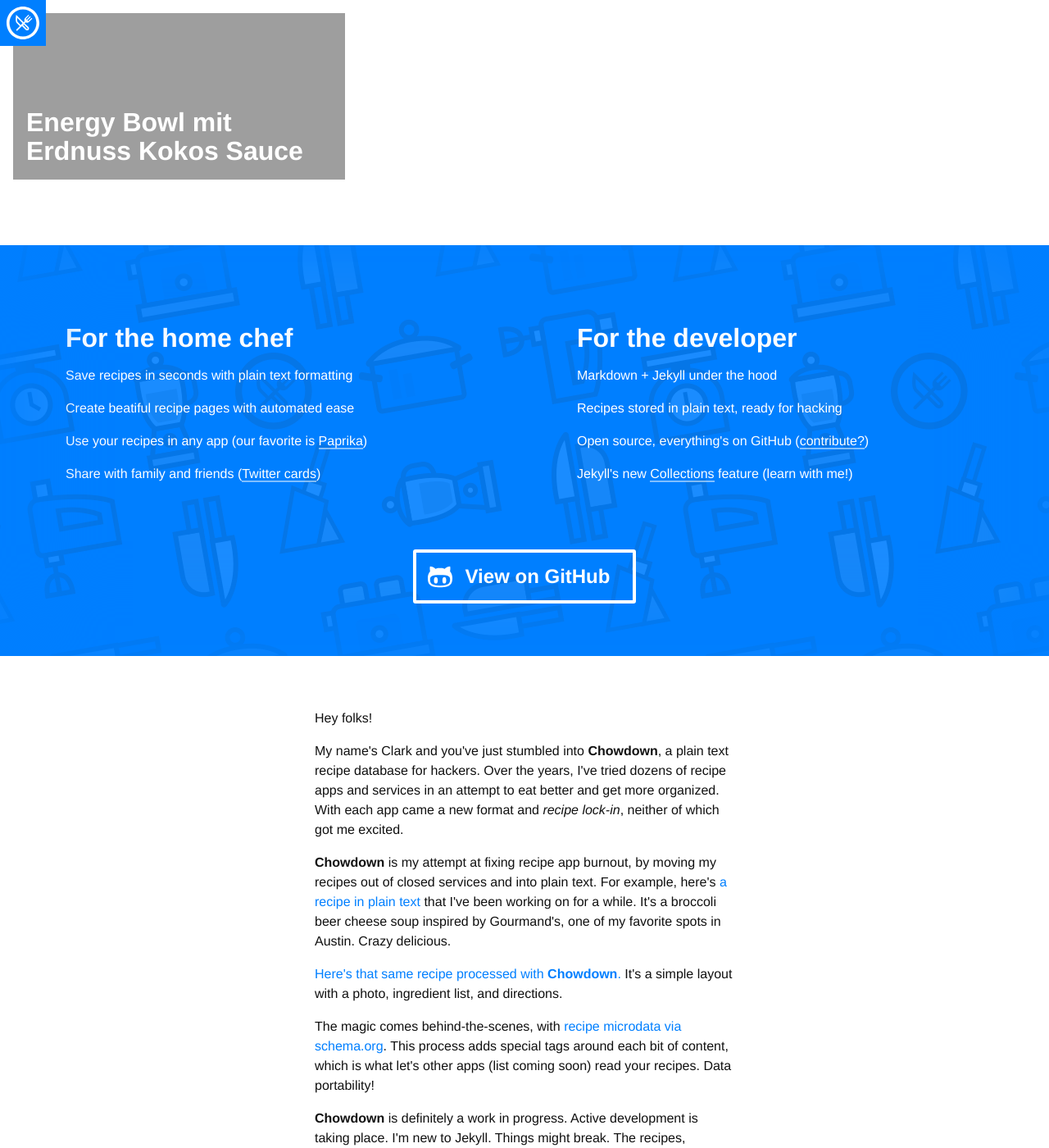
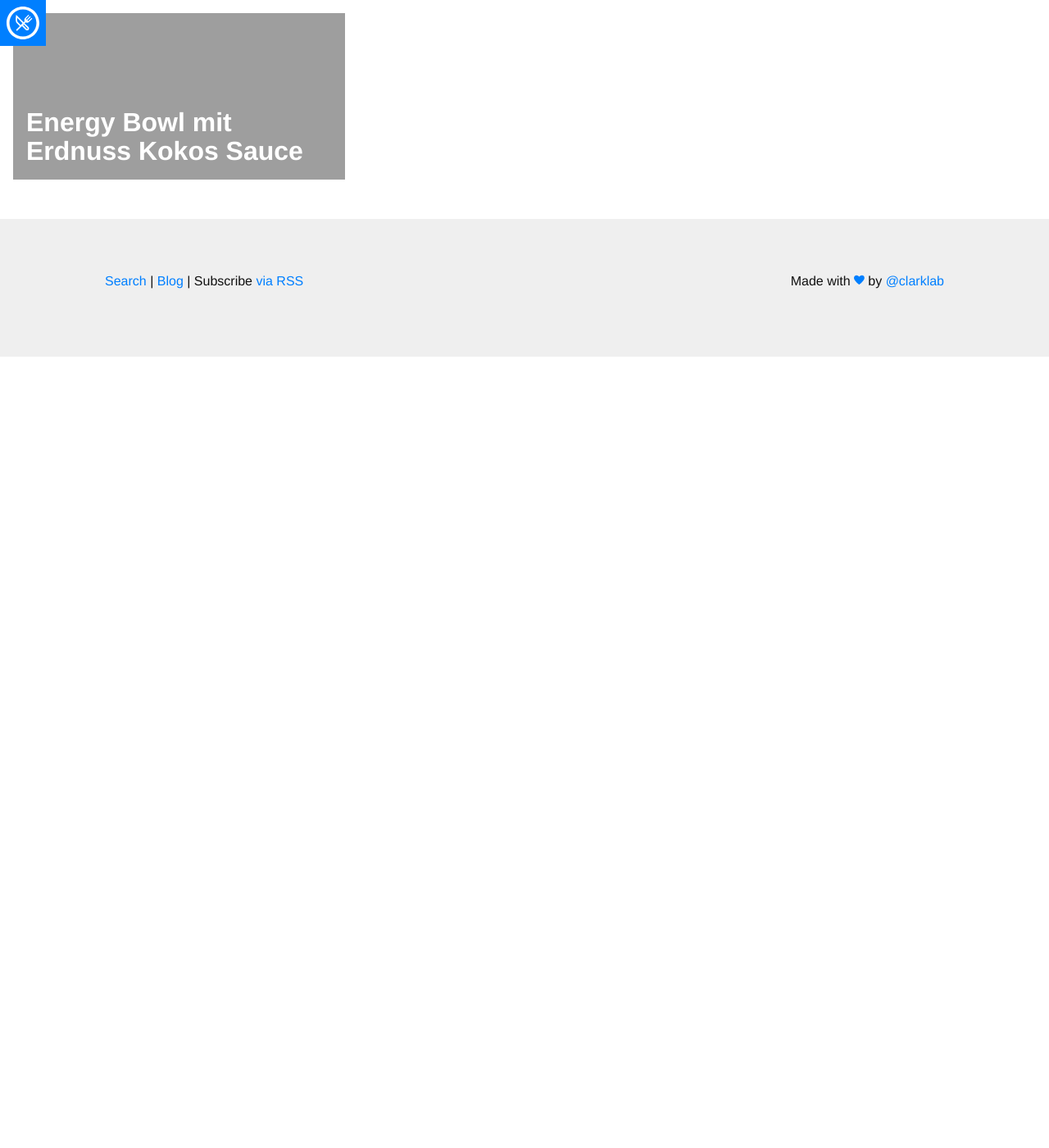
Before and after one commit to nv1t/nyom, a Jekyll site: the page built from index.html, in a window 1280 px wide and 1400 px high. Shown: the whole window at 82% size. Built offline with Jekyll 4.4.1, drawn with Linux system fonts in a browser that asks for light colours; nearby versions of some CDN libraries; some web fonts are replaced; some of the changed text lies outside the part shown.

Commit message:
removed not necessary stuff on index

```diff
--- a/index.html
+++ b/index.html
@@ -19,46 +19,4 @@ layout: default
   </div>
   </div>
 
-  <div class="sell bg-blue-tile mt4">
-    <div class="clearfix white px2">
-      <div class="sm-col md-col-6 px2 md-px4 py2 md-py4">
-        <h1>For the home chef</h1>
-        <p>Save recipes in seconds with plain text formatting</p>
-        <p>Create beatiful recipe pages with automated ease</p>
-        <p>Use your recipes in any app (our favorite is <a href="http://www.paprikaapp.com/" target="_blank">Paprika</a>)</p>
-        <p>Share with family and friends (<a href="https://dev.twitter.com/cards/overview">Twitter cards</a>)</p>
-      </div>
-      <div class="sm-col md-col-6 px2 md-px4 py2 md-py4">
-        <h1>For the developer</h1>
-        <p>Markdown + Jekyll under the hood</p>
-        <p>Recipes stored in plain text, ready for hacking</p>
-        <p>Open source, everything's on GitHub (<a href="https://github.com/clarklab/chowdown">contribute?</a>)</p>
-        <p>Jekyll's new <a href="http://jekyllrb.com/docs/collections/">Collections</a> feature (learn with me!)</p>
-      </div>
-    </div>
-    <div class="clearfix white center">
-      <a href="https://github.com/clarklab/chowdown" class="button button-big button-with-icon button-outline mb4 h2">
-            <svg class="js-geomicon geomicon" width="30" data-icon="github" viewBox="0 0 32 32" style="fill:currentcolor"><title>github icon</title><path d="M0 18 C0 12 3 10 3 9 C2.5 7 2.5 4 3 3 C6 3 9 5 10 6 C12 5 14 5 16 5 C18 5 20 5 22 6 C23 5 26 3 29 3 C29.5 4 29.5 7 29 9 C29 10 32 12 32 18 C32 25 30 30 16 30 C2 30 0 25 0 18 M3 20 C3 24 4 28 16 28 C28 28 29 24 29 20 C29 16 28 14 16 14 C4 14 3 16 3 20 M8 21 A1.5 2.5 0 0 0 13 21 A1.5 2.5 0 0 0 8 21 M24 21 A1.5 2.5 0 0 0 19 21 A1.5 2.5 0 0 0 24 21 z"></path></svg>
-          View on GitHub</a>
-      </div>
-  </div>
-
-  <div class="container mt4 mb4">
-    <div class="sm-col-6 mx-auto px3 sm-px4">
-  <p>Hey folks!</p>
-  <p>My name's Clark and you've just stumbled into <strong>Chowdown</strong>, a plain text recipe database for hackers. Over the years, I've tried dozens of recipe apps and services in an attempt to eat better and get more organized. With each app came a new format and <em>recipe lock-in</em>, neither of which got me excited.</p>
-  <p><strong>Chowdown</strong> is my attempt at fixing recipe app burnout, by moving my recipes out of closed services and into plain text. For example, here's <a href="https://raw.githubusercontent.com/clarklab/chowdown/gh-pages/_recipes/broccoli-cheese-soup.md">a recipe in plain text</a> that I've been working on for a while. It's a broccoli beer cheese soup inspired by Gourmand's, one of my favorite spots in Austin. Crazy delicious.</p>
-
-  <p><a href="http://chowdown.io/recipes/broccoli-cheese-soup.html">Here's that same recipe processed with <strong>Chowdown</strong>.</a> It's a simple layout with a photo, ingredient list, and directions.</p>
-
-  <p>The magic comes behind-the-scenes, with <a href="http://schema.org/Recipe">recipe microdata via schema.org</a>. This process adds special tags around each bit of content, which is what let's other apps (list coming soon) read your recipes. Data portability!</p>
-
-  <p><strong>Chowdown</strong> is definitely a work in progress. Active development is taking place. I'm new to Jekyll. Things might break. The recipes, however, are here to stay.</p>
-
-  <p>Go cook something rad,</p>
-
-  <p>Clark<br/><a href="http://twitter.com/clarklab">@clarklab</a></p>
-  </div>
-  </div>
-
 </div>
```
